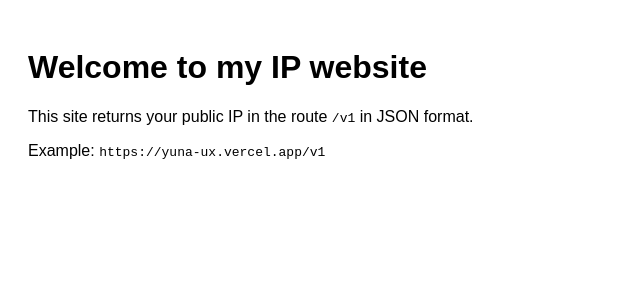
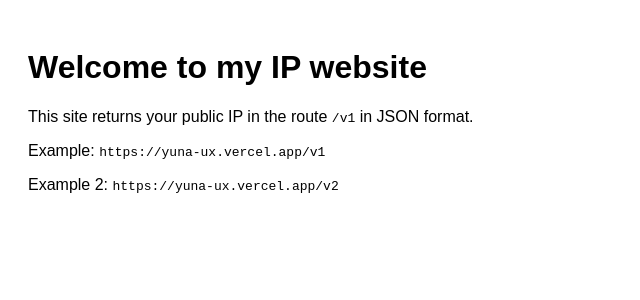
Before and after one commit to Yuna-ux/Yuna-ux, a Next.js app: page / in a window 1280 px wide. Shown: the top 300 px of the page, without its empty margins (0-640 px from the left). Built offline with nearby package versions, Linux system fonts and the light colour scheme.

Commit message:
Update page.js

```diff
--- a/app/page.js
+++ b/app/page.js
@@ -5,6 +5,7 @@ export default function Home() {
       <h1>Welcome to my IP website</h1>
       <p>This site returns your public IP in the route <code>/v1</code> in JSON format.</p>
       <p>Example: <code>https://yuna-ux.vercel.app/v1</code></p>
+      <p>Example 2: <code>https://yuna-ux.vercel.app/v2</code></p>
     </main>
   )
 }
```
